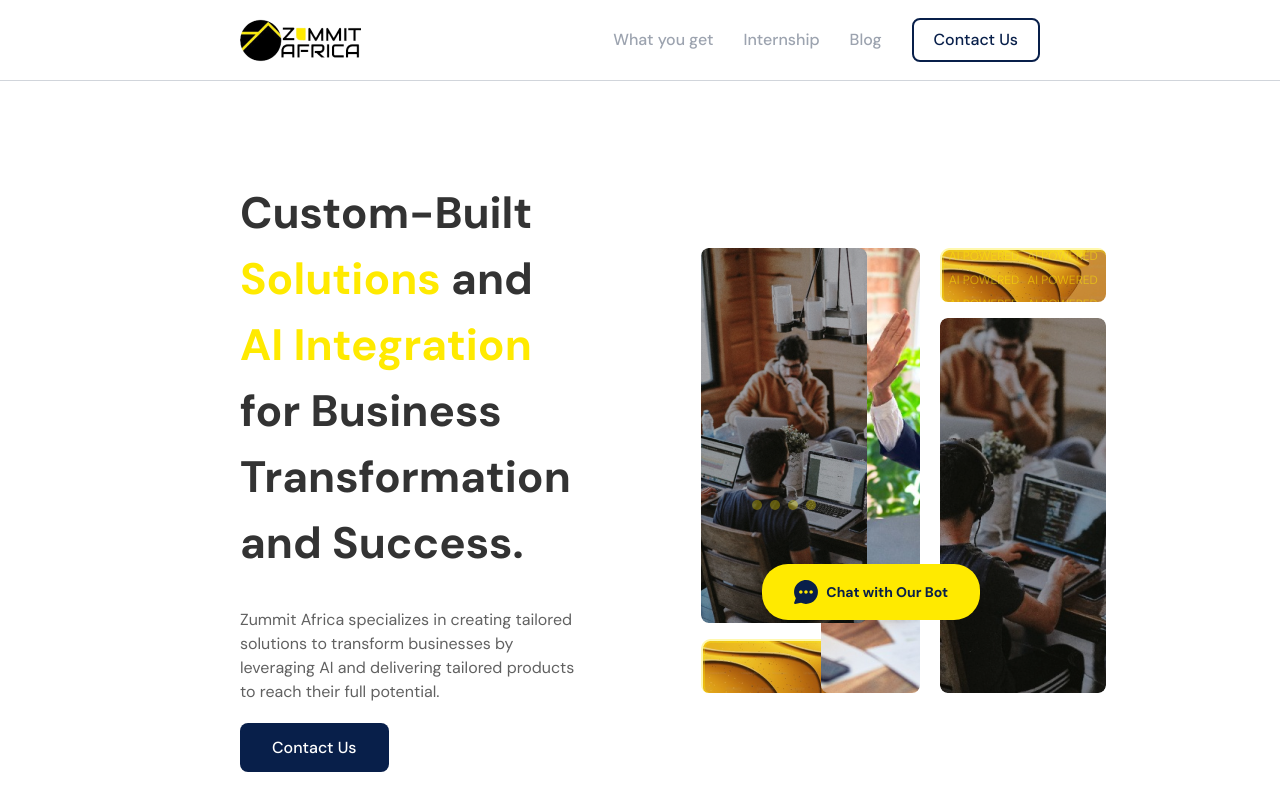
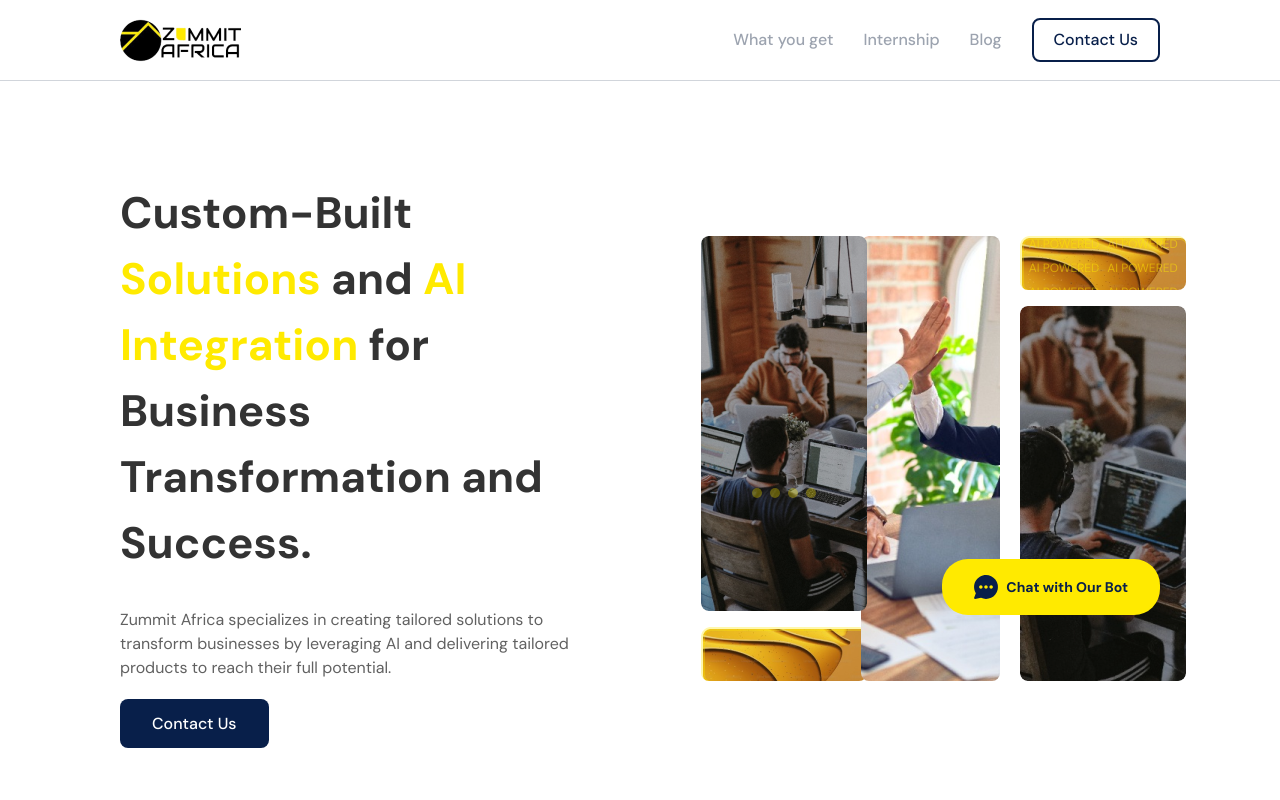
Before and after one commit to Zummit-Africa-Inc/zummit-ai, a React (Vite) app: page / in a window 1280 px wide. Shown: the top 800 px of the page. Built offline with nearby package versions, Linux system fonts and the light colour scheme.

Commit message:
fixed squishing on images

```diff
--- a/src/components/containers/PaddedBlock.tsx
+++ b/src/components/containers/PaddedBlock.tsx
@@ -4,7 +4,7 @@ type Props = ComponentProps<"main">
 
 const PaddedBlock = (props: Props) => {
   return (
-    <main className="px-2 md:px-[120px] xl:px-[240px]">
+    <main className="px-2 md:px-[120px] 2xl:px-[240px]">
       {props.children}
     </main>
   )
--- a/src/components/shared/Footer.tsx
+++ b/src/components/shared/Footer.tsx
@@ -6,7 +6,7 @@ import { logo } from "assets/images"
 const Footer = () => {
 	return (
 		<footer className="w-full bg-black">
-			<div className="flex w-full items-start justify-between px-2 pb-32 pt-16 md:px-[120px] xl:px-[240px]">
+			<div className="flex w-full items-start justify-between px-2 pb-32 pt-16 md:px-[120px] 2xl:px-[240px]">
 				<div className="flex flex-col">
 					<Link
 						to="/"
@@ -43,7 +43,7 @@ const Footer = () => {
 					))}
 				</div>
 			</div>
-			<div className="flex w-full items-center border-t border-white/[15%] px-2 py-[26px] md:px-[120px] xl:px-[240px]">
+			<div className="flex w-full items-center border-t border-white/[15%] px-2 py-[26px] md:px-[120px] 2xl:px-[240px]">
 				<p className="text-sm text-white/[80%]">
 					Copyright &copy; {new Date().getFullYear()} ZummitAfrica. All rights
 					reserved.
--- a/src/components/shared/Navbar.tsx
+++ b/src/components/shared/Navbar.tsx
@@ -18,7 +18,7 @@ const Navbar = () => {
 
 	return (
 		<nav
-			className={`left-0 top-0 !z-10 flex w-full items-center justify-between border-b border-gray-300 bg-white px-2 py-4 md:px-[120px] xl:px-[240px] ${
+			className={`left-0 top-0 !z-10 flex w-full items-center justify-between border-b border-gray-300 bg-white px-2 py-4 md:px-[120px] 2xl:px-[240px] ${
 				scrolled ? "fixed" : "static"
 			}`}>
 			<Link to="/">
--- a/src/components/ui/ChatButton.tsx
+++ b/src/components/ui/ChatButton.tsx
@@ -21,7 +21,7 @@ const ChatButton = (props: Props) => {
 	return (
 		<button
 			onClick={props.open}
-			className={`fixed bottom-44 right-5 !z-20 items-center gap-2 rounded-[26px] bg-secondary px-8 py-4 md:right-[120px] xl:bottom-[180px] xl:right-[300px] ${
+			className={`fixed bottom-44 right-5 !z-20 items-center gap-2 rounded-[26px] bg-secondary px-8 py-4 md:right-[120px] xl:bottom-[185px] 2xl:right-[240px] ${
 				isVisible ? "flex" : "hidden"
 			}`}>
 			<img src={chat_bubble} alt="" />
```
